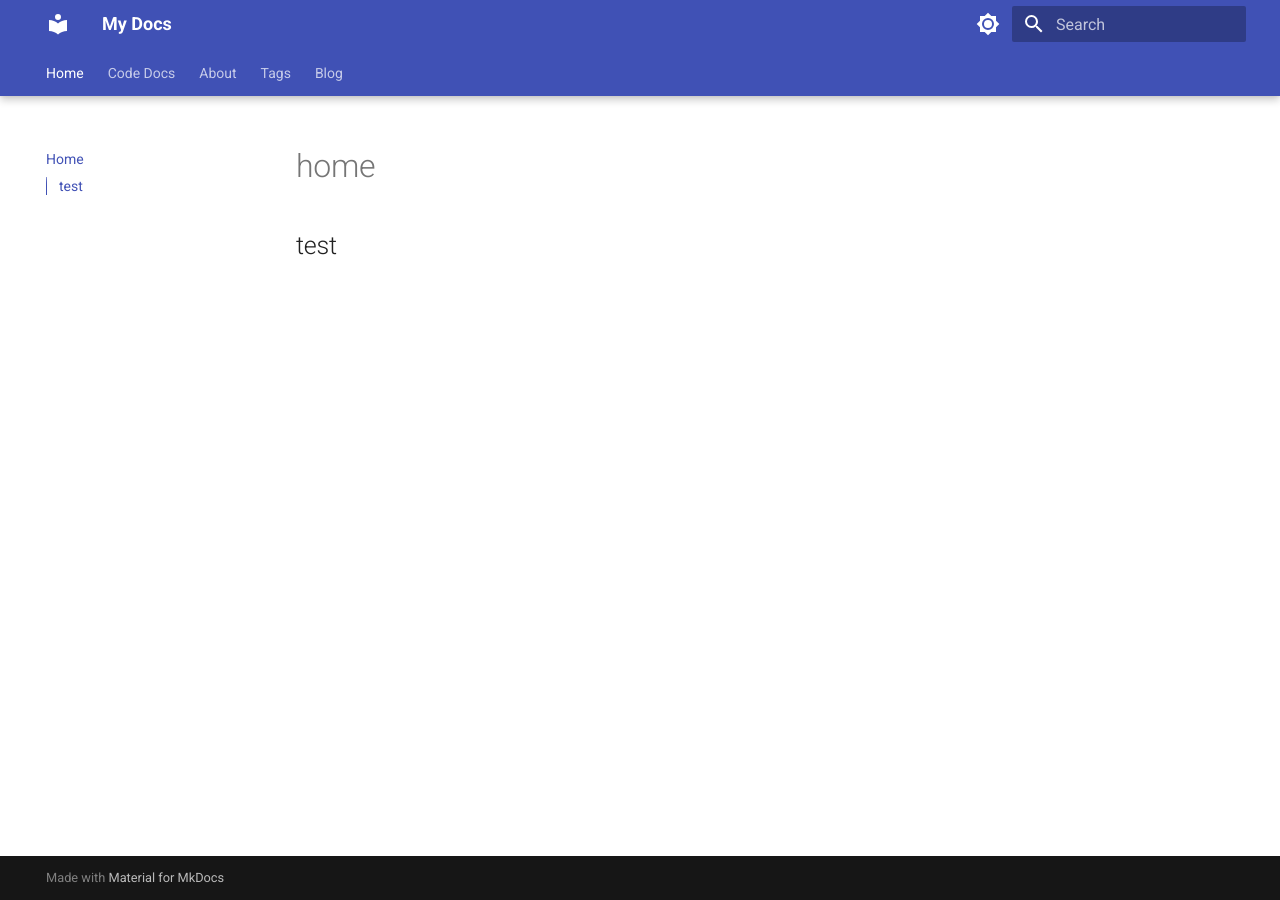
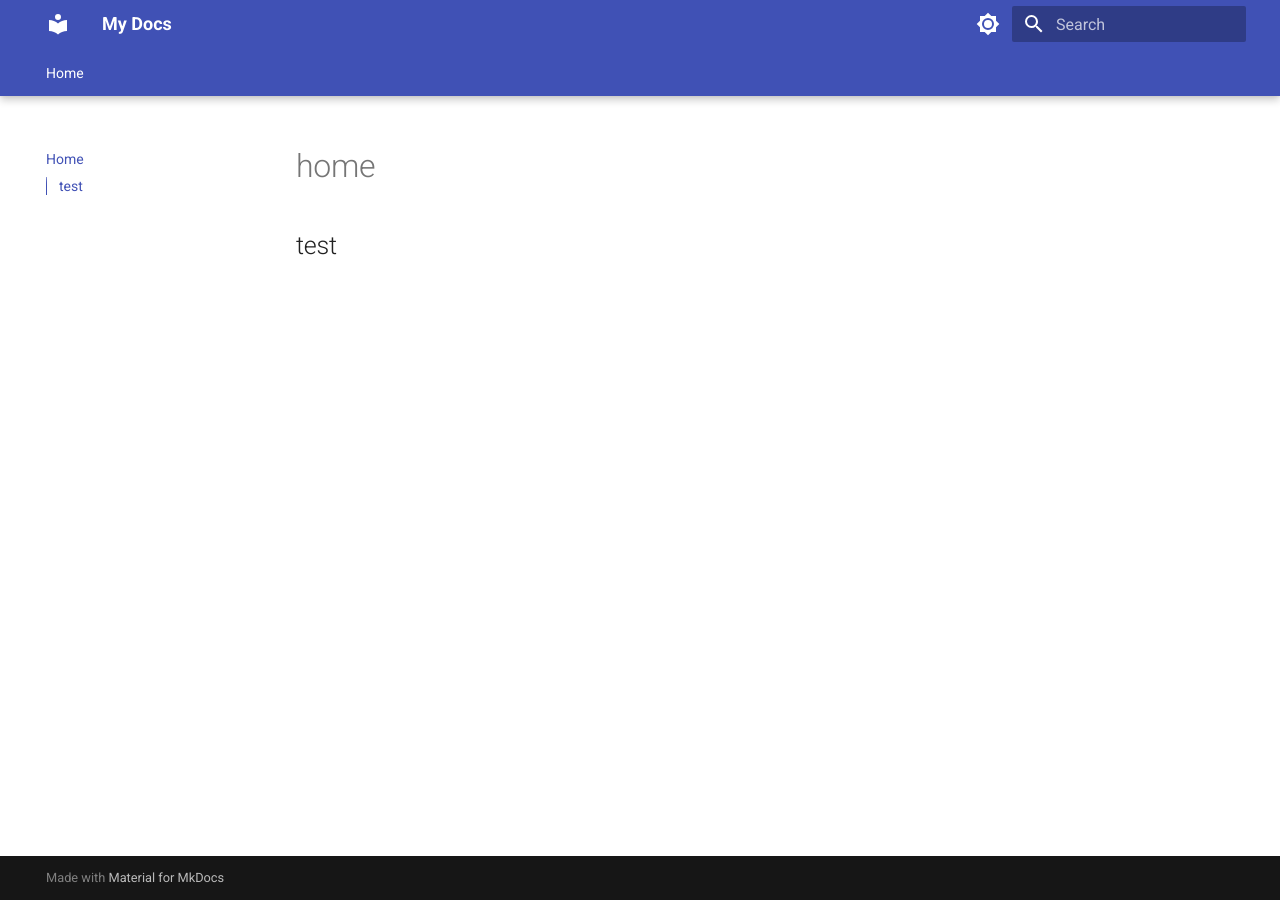
Before and after one commit to ntngrillo/startNTA, an MkDocs documentation site: the page built from docs/index.md, in a window 1280 px wide. Built offline with MkDocs 1.6.1 and Material for MkDocs 9.7.7, drawn with Linux system fonts in a browser that asks for light colours; part of the change alters nothing that is shown.

Commit message:
Update mkdocs.yml

```diff
--- a/mkdocs.yml
+++ b/mkdocs.yml
@@ -49,12 +49,12 @@ markdown_extensions:
 
 nav:
   - Home: index.md
-  - Code Docs:
-    - Java: coding/my-first-java-file.md
-  - About:
-    - Current Projects: about/projects.md
-    - About Me: about/about.md
-    - Childhood: about/childhood.md
-  - Tags: tags.md
-  - Blog:
-    - blog/index.md
+  #- Code Docs:
+   # - Java: coding/my-first-java-file.md
+  #- About:
+   # - Current Projects: about/projects.md
+    #- About Me: about/about.md
+    #- Childhood: about/childhood.md
+  #- Tags: tags.md
+  #- Blog:
+   # - blog/index.md
```
